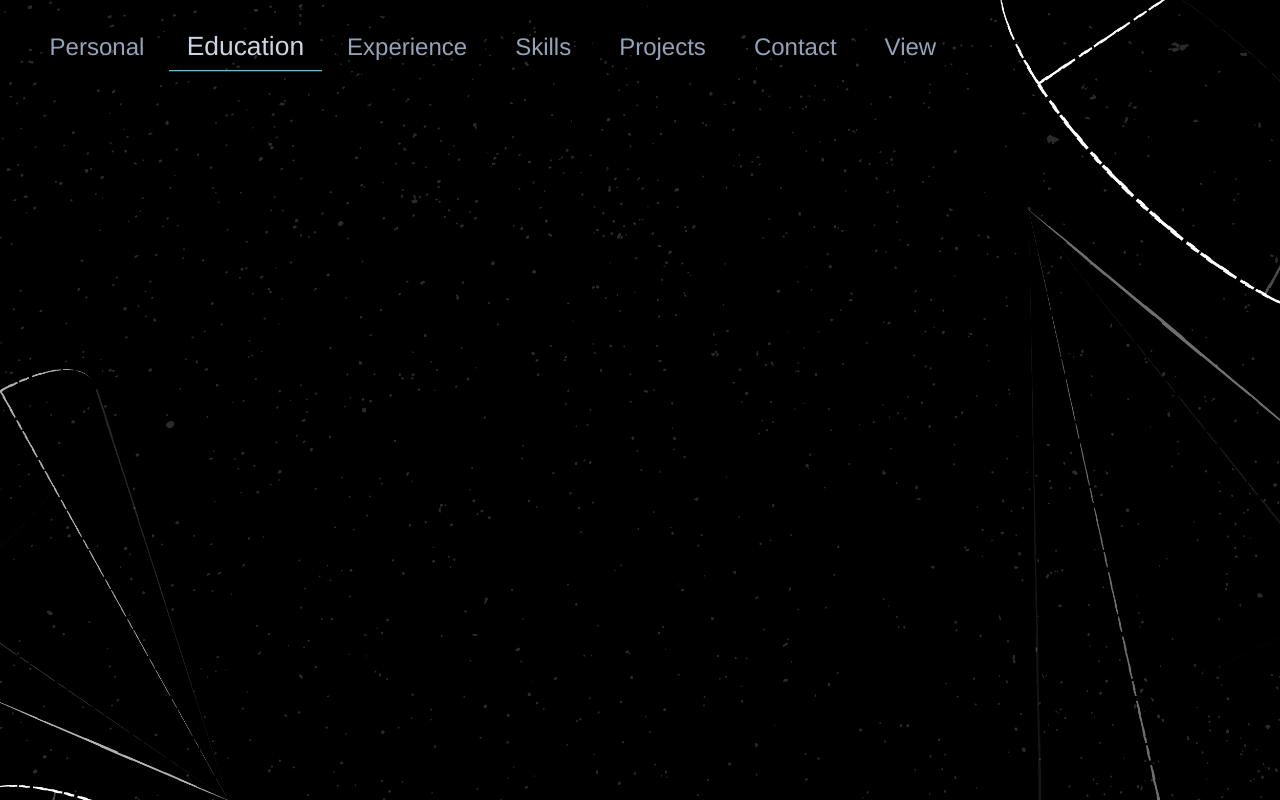
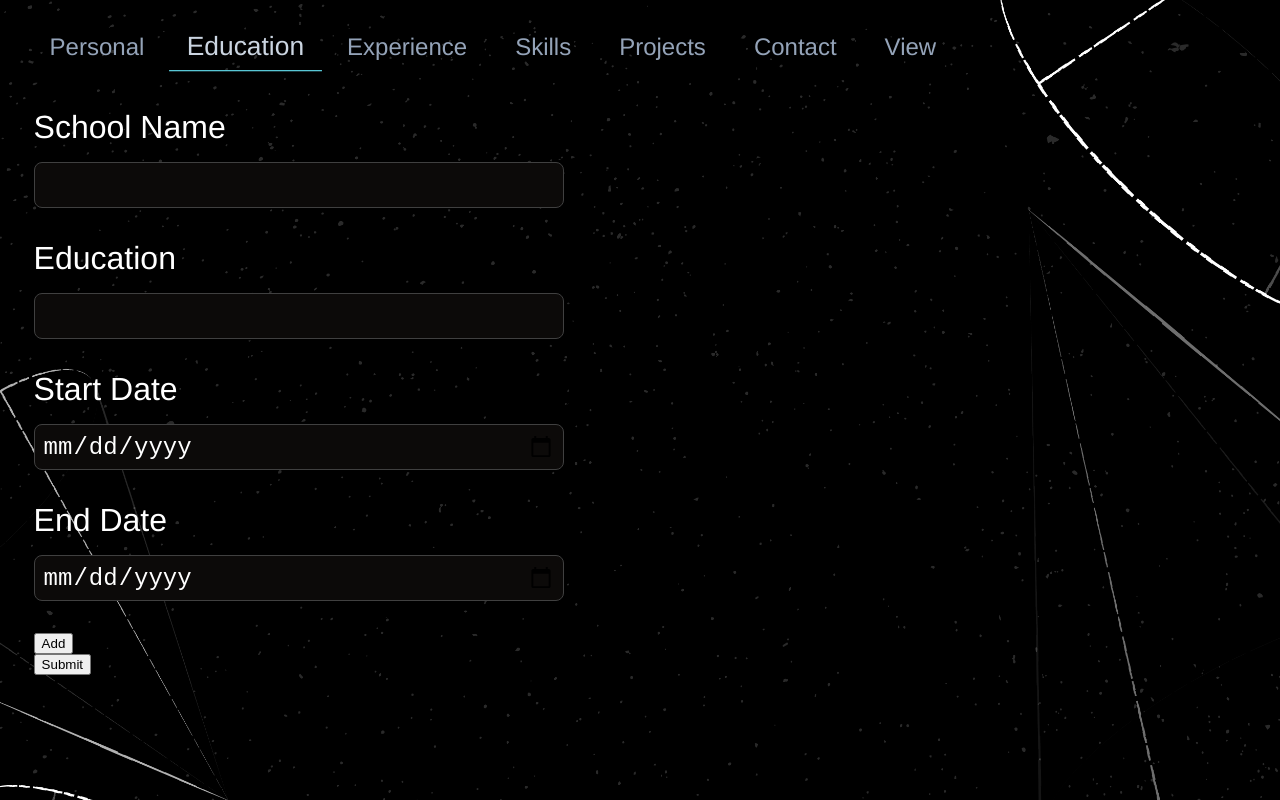
Before and after one commit to MhmdFais/resume.io, a React (Vite) app: page /home in a window 1280 px wide. Both pictures are taken after a click on the button "Education". Built offline with nearby package versions, Linux system fonts and the light colour scheme.

Commit message:
feat: Add EducationInfo component for capturing education details

```diff
--- /dev/null
+++ b/src/components/EducationInfo.jsx
@@ -0,0 +1,100 @@
+import { useState } from "react";
+
+function EducationInfo(){
+    const [schools, setSchools] = useState([{ id: 1, schoolName: '', education: '', startDate: '', endDate: '' }]);
+
+    const handleChange = (id, event) => {
+        const { name, value } = event.target;
+        const updatedSchools = schools.map(school =>
+            school.id === id ? { ...school, [name]: value } : school
+        );
+        setSchools(updatedSchools);
+    };
+
+    const addSchool = () => {
+        const newSchool = { id: schools.length + 1, schoolName: '', education: '', startDate: '', endDate: '' };
+        setSchools([...schools, newSchool]);
+    };
+
+    const removeSchool = (id) => {
+        const updatedSchools = schools.filter(school => school.id !== id);
+        setSchools(updatedSchools);
+    };
+
+    const handleSubmit = (event) => {
+        event.preventDefault();
+        console.log(schools);
+    };
+
+    return (
+        <div className="educationInfoDiv">
+            <form onSubmit={handleSubmit}>
+                {schools.map((school, index) => (
+                    <div key={school.id} className="schoolInfoSet">
+                        <div className="inputsDiv">
+                            <div className="labelDiv">
+                                <label htmlFor={`schoolName-${school.id}`}>School Name</label>
+                                <input
+                                    type="text"
+                                    id={`schoolName-${school.id}`}
+                                    name="schoolName"
+                                    value={school.schoolName}
+                                    onChange={(event) => handleChange(school.id, event)}
+                                    required
+                                />
+                            </div>
+                            <div className="labelDiv">
+                                <label htmlFor={`education-${school.id}`}>Education</label>
+                                <input
+                                    type="text"
+                                    id={`education-${school.id}`}
+                                    name="education"
+                                    value={school.education}
+                                    onChange={(event) => handleChange(school.id, event)}
+                                    required
+                                />
+                            </div>
+                        </div>
+                        <div className="datesDiv">
+                            <div className="labelDiv">
+                                <label htmlFor={`startDate-${school.id}`}>Start Date</label>
+                                <input
+                                    type="date"
+                                    id={`startDate-${school.id}`}
+                                    name="startDate"
+                                    value={school.startDate}
+                                    onChange={(event) => handleChange(school.id, event)}
+                                    required
+                                />
+                            </div>
+                            <div className="labelDiv">
+                                <label htmlFor={`endDate-${school.id}`}>End Date</label>
+                                <input
+                                    type="date"
+                                    id={`endDate-${school.id}`}
+                                    name="endDate"
+                                    value={school.endDate}
+                                    onChange={(event) => handleChange(school.id, event)}
+                                    required
+                                />
+                            </div>
+                        </div>
+                        <div className="addRemoveDiv">
+                            {index > 0 && (
+                                <button type="button" onClick={() => removeSchool(school.id)}>Remove</button>
+                            )}
+                            {index === schools.length - 1 && (
+                                <button type="button" onClick={addSchool}>Add</button>
+                            )}
+                        </div>
+                    </div>
+                ))}
+                <div className="submitDiv">
+                    <button type="submit">Submit</button>
+                </div>
+            </form>
+        </div>
+    );
+}
+
+export default EducationInfo;
--- a/src/components/HomeScreen.jsx
+++ b/src/components/HomeScreen.jsx
@@ -1,6 +1,7 @@
 import { useState } from "react";
 import '../styles/HomeScreen.css';
 import PersonalInfo from '../components/PersonalInfo';
+import EducationInfo from '../components/EducationInfo';
 
 function HomeScreen() {
     const [currentSection, setCurrentSection] = useState('Personal');
@@ -12,7 +13,7 @@ function HomeScreen() {
             case 'Personal':
                 return <PersonalInfo />;  // PERSONAL COMPONENT
             case 'Education':
-                return <></>; // EDUCATION COMPONENT
+                return <EducationInfo />; // EDUCATION COMPONENT
             case 'Experience':
                 return <></>; // EXPERIENCE COMPONENT
             case 'Skills':
```
Also changed, not shown: src/styles/EducationInfo.css (added).
